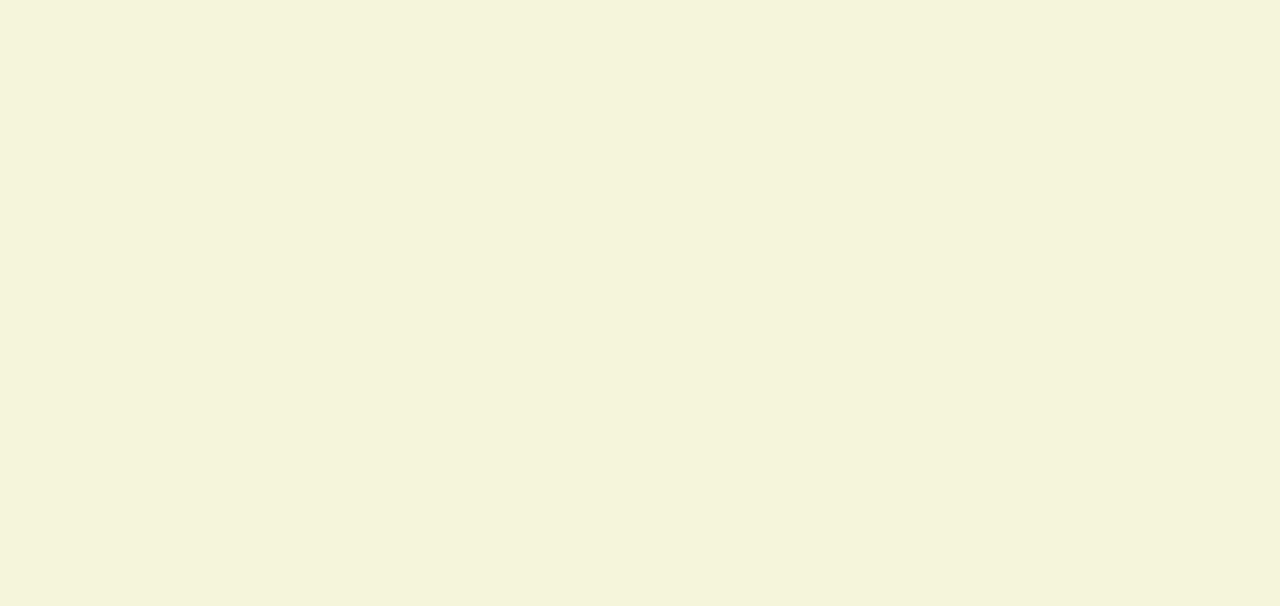
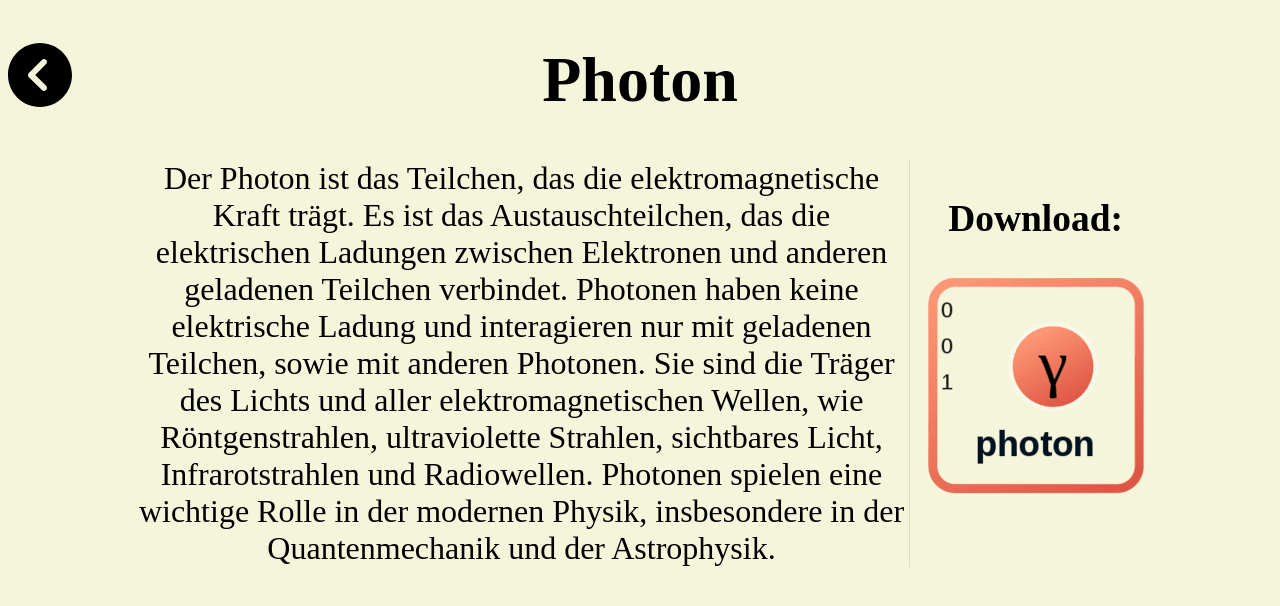
Before and after one commit to benni347/schule_profil_website, a plain HTML site: page 2023_01_24/aufgabe_4/verweise/photon.html in a window 1280 px wide. Drawn offline with nearby package versions, Linux system fonts and the light colour scheme.

Commit message:
Finished photon

```diff
--- a/2023_01_24/aufgabe_4/verweise/photon.html
+++ b/2023_01_24/aufgabe_4/verweise/photon.html
@@ -1,6 +1,10 @@
 <!doctype html>
 <html lang="en">
     <head>
+        <meta
+            http-equiv="X-UA-Compatible"
+            content="IE=edge"
+        />
         <meta charset="UTF-8" />
         <title>Photon</title>
         <link
@@ -12,6 +16,64 @@
             content="width=device-width, initial-scale=1"
             name="viewport"
         />
+
+        <script src="https://polyfill.io/v3/polyfill.min.js?features=es6"></script>
+        <script
+            id="MathJax-script"
+            async
+            src="https://cdn.jsdelivr.net/npm/mathjax@3/es5/tex-mml-chtml.js"
+        ></script>
     </head>
-    <body></body>
+    <body>
+        <div class="grid_container">
+            <div class="header">
+                <a href="../index.html">
+                    <svg
+                        width="64"
+                        height="64"
+                        class="back"
+                        xmlns="http://www.w3.org/2000/svg"
+                        viewBox="0 0 512 512"
+                    >
+                        <!--! Font Awesome Pro 6.2.1 by @fontawesome - https://fontawesome.com License - https://fontawesome.com/license (Commercial License) Copyright 2022 Fonticons, Inc. -->
+                        <path
+                            d="M512 256C512 114.6 397.4 0 256 0S0 114.6 0 256S114.6 512 256 512s256-114.6 256-256zM271 135c9.4-9.4 24.6-9.4 33.9 0s9.4 24.6 0 33.9l-87 87 87 87c9.4 9.4 9.4 24.6 0 33.9s-24.6 9.4-33.9 0L167 273c-9.4-9.4-9.4-24.6 0-33.9L271 135z"
+                        />
+                    </svg>
+                </a>
+                <h1 class="title_h1">Photon</h1>
+            </div>
+            <div class="content">
+                <div class="main-content">
+                    Der Photon ist das Teilchen, das die elektromagnetische
+                    Kraft trägt. Es ist das Austauschteilchen, das die
+                    elektrischen Ladungen zwischen Elektronen und anderen
+                    geladenen Teilchen verbindet. Photonen haben keine
+                    elektrische Ladung und interagieren nur mit geladenen
+                    Teilchen, sowie mit anderen Photonen. Sie sind die Träger
+                    des Lichts und aller elektromagnetischen Wellen, wie
+                    Röntgenstrahlen, ultraviolette Strahlen, sichtbares Licht,
+                    Infrarotstrahlen und Radiowellen. Photonen spielen eine
+                    wichtige Rolle in der modernen Physik, insbesondere in der
+                    Quantenmechanik und der Astrophysik.
+                </div>
+                <div class="right-content">
+                    <h3>Download:</h3>
+                    <img
+                        src="../pic/photon.png"
+                        usemap="#download"
+                    />
+                    <map name="download">
+                        <area
+                            shape="rect"
+                            coords="0,0,218,215"
+                            href="../pic/photon.png"
+                            alt="Photon download"
+                            download="photon.png"
+                        />
+                    </map>
+                </div>
+            </div>
+        </div>
+    </body>
 </html>
```
